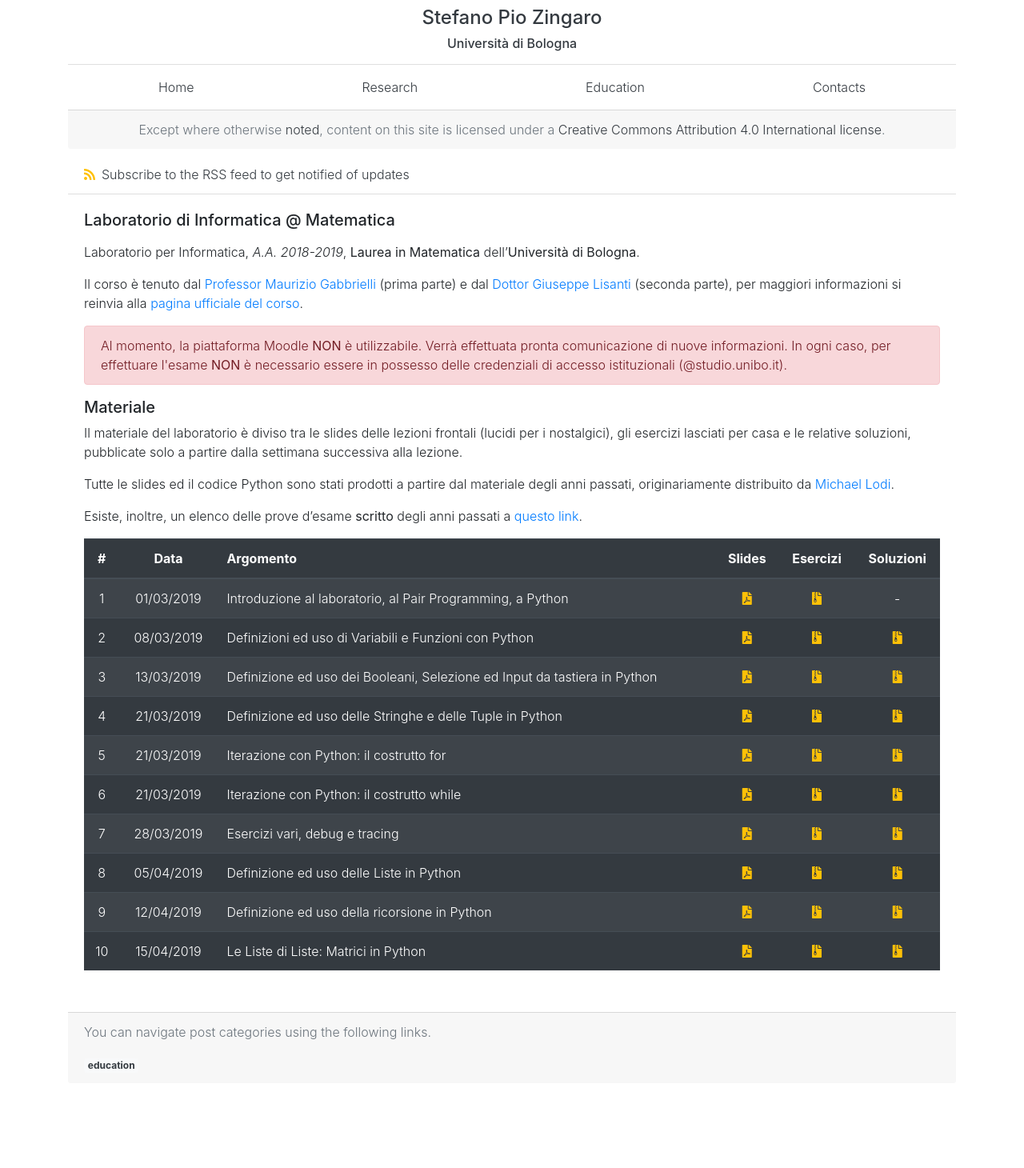
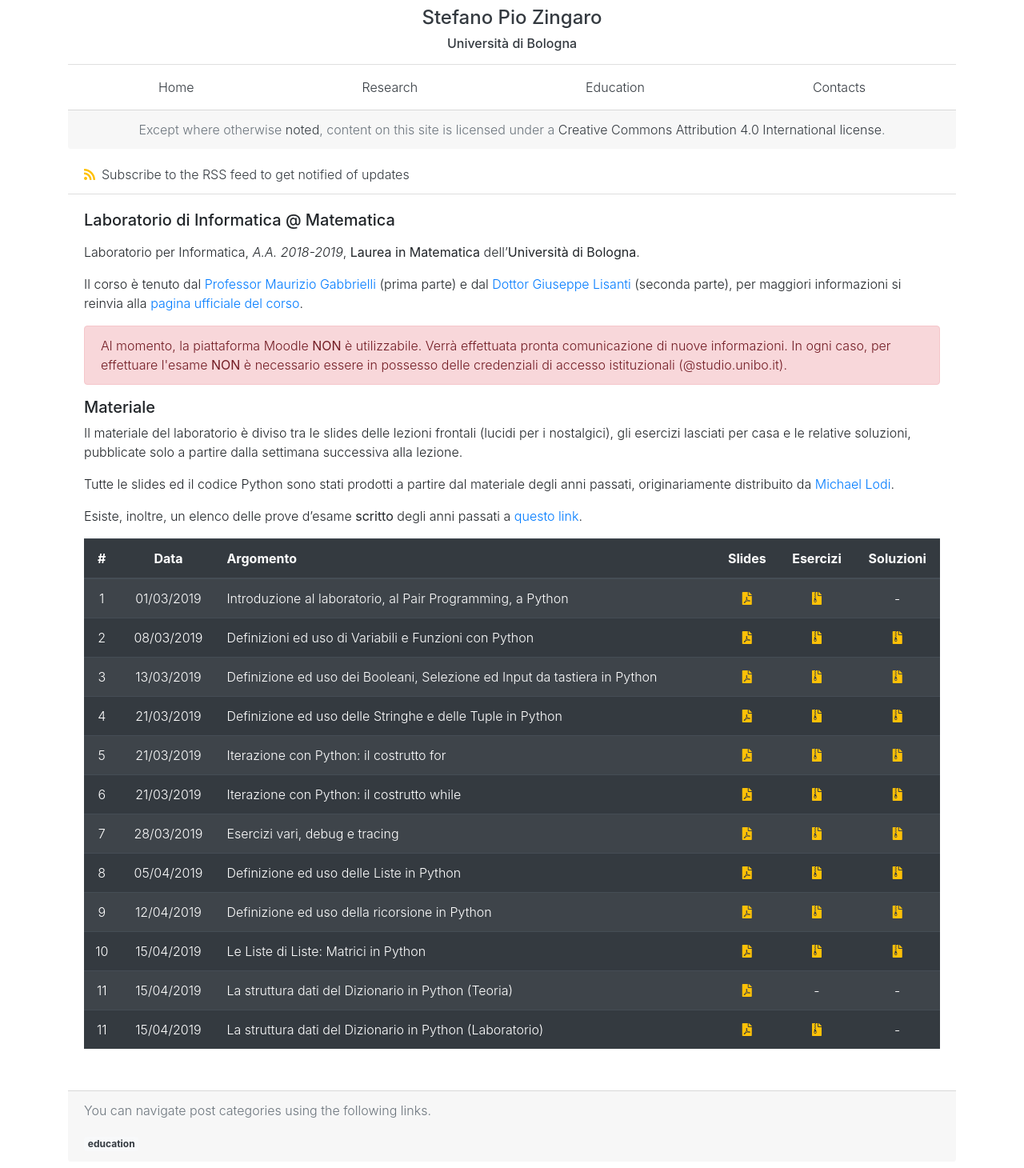
Before and after one commit to saltgz/saltgz.github.io, a Jekyll site: the page built from _posts/2019-02-20-info-mat.md, in a window 1280 px wide. Shown: the whole page at 80% size. Built offline with Jekyll 4.4.1, drawn with Linux system fonts in a browser that asks for light colours; nearby versions of some CDN libraries; before the commit the page ends 1362 px from its top, so only the background shows below that.

Commit message:
upload of new Slides

```diff
--- a/_posts/2019-02-20-info-mat.md
+++ b/_posts/2019-02-20-info-mat.md
@@ -44,15 +44,17 @@ Lodi](https://www.unibo.it/sitoweb/michael.lodi/).
 Esiste, inoltre, un elenco delle prove d'esame **scritto** degli anni passati a
 [questo link](http://www.cs.unibo.it/~martini/MATH/esami/).
 
-|  #  |    Data    | Argomento                                                                 |                                                   Slides                                                   |         Esercizi          |                                                Soluzioni                                                 |
-| :-: | :--------: | ------------------------------------------------------------------------- | :--------------------------------------------------------------------------------------------------------: | :-----------------------: | :------------------------------------------------------------------------------------------------------: |
-|  1  | 01/03/2019 | Introduzione al laboratorio, al Pair Programming, a Python                |   [<i class="fas fa-file-pdf" title="PDF"></i>]({{ "/assets/teaching/slides/python/001_Introduzioni.pdf"   | prepend: site.baseurl }}) | [<i class="fas fa-file-archive" title="ZIP"></i>]({{ "/assets/teaching/esercizi/python/001_Esercizi.zip" | prepend: site.baseurl }}) | - |
-|  2  | 08/03/2019 | Definizioni ed uso di Variabili e Funzioni con Python                     | [<i class="fas fa-file-pdf" title="PDF"></i>]({{ "/assets/teaching/slides/python/002_Definizioni_Base.pdf" | prepend: site.baseurl }}) | [<i class="fas fa-file-archive" title="ZIP"></i>]({{ "/assets/teaching/esercizi/python/002_Esercizi.zip" | prepend: site.baseurl }}) | [<i class="fas fa-file-archive" title="ZIP"></i>]({{ "/assets/teaching/esercizi/python/soluzioni/002_Soluzioni.zip" | prepend: site.baseurl }}) |
-|  3  | 13/03/2019 | Definizione ed uso dei Booleani, Selezione ed Input da tastiera in Python |    [<i class="fas fa-file-pdf" title="PDF"></i>]({{ "/assets/teaching/slides/python/003_Condizioni.pdf"    | prepend: site.baseurl }}) | [<i class="fas fa-file-archive" title="ZIP"></i>]({{ "/assets/teaching/esercizi/python/003_Esercizi.zip" | prepend: site.baseurl }}) | [<i class="fas fa-file-archive" title="ZIP"></i>]({{ "/assets/teaching/esercizi/python/soluzioni/003_Soluzioni.zip" | prepend: site.baseurl }}) |
-|  4  | 21/03/2019 | Definizione ed uso delle Stringhe e delle Tuple in Python                 |  [<i class="fas fa-file-pdf" title="PDF"></i>]({{ "/assets/teaching/slides/python/004_Stringhe_Tuple.pdf"  | prepend: site.baseurl }}) | [<i class="fas fa-file-archive" title="ZIP"></i>]({{ "/assets/teaching/esercizi/python/004_Esercizi.zip" | prepend: site.baseurl }}) | [<i class="fas fa-file-archive" title="ZIP"></i>]({{ "/assets/teaching/esercizi/python/soluzioni/004_Soluzioni.zip" | prepend: site.baseurl }}) |
-|  5  | 21/03/2019 | Iterazione con Python: il costrutto for                                   |      [<i class="fas fa-file-pdf" title="PDF"></i>]({{ "/assets/teaching/slides/python/005_Cicli.pdf"       | prepend: site.baseurl }}) | [<i class="fas fa-file-archive" title="ZIP"></i>]({{ "/assets/teaching/esercizi/python/005_Esercizi.zip" | prepend: site.baseurl }}) | [<i class="fas fa-file-archive" title="ZIP"></i>]({{ "/assets/teaching/esercizi/python/soluzioni/005_Soluzioni.zip" | prepend: site.baseurl }}) |
-|  6  | 21/03/2019 | Iterazione con Python: il costrutto while                                 |      [<i class="fas fa-file-pdf" title="PDF"></i>]({{ "/assets/teaching/slides/python/006_While.pdf"       | prepend: site.baseurl }}) | [<i class="fas fa-file-archive" title="ZIP"></i>]({{ "/assets/teaching/esercizi/python/006_Esercizi.zip" | prepend: site.baseurl }}) | [<i class="fas fa-file-archive" title="ZIP"></i>]({{ "/assets/teaching/esercizi/python/soluzioni/006_Soluzioni.zip" | prepend: site.baseurl }}) |
-|  7  | 28/03/2019 | Esercizi vari, debug e tracing                                            |      [<i class="fas fa-file-pdf" title="PDF"></i>]({{ "/assets/teaching/slides/python/007_Debug.pdf"       | prepend: site.baseurl }}) | [<i class="fas fa-file-archive" title="ZIP"></i>]({{ "/assets/teaching/esercizi/python/007_Esercizi.zip" | prepend: site.baseurl }}) | [<i class="fas fa-file-archive" title="ZIP"></i>]({{ "/assets/teaching/esercizi/python/soluzioni/007_Soluzioni.zip" | prepend: site.baseurl }}) |
-|  8  | 05/04/2019 | Definizione ed uso delle Liste in Python                                  |      [<i class="fas fa-file-pdf" title="PDF"></i>]({{ "/assets/teaching/slides/python/008_Liste.pdf"       | prepend: site.baseurl }}) | [<i class="fas fa-file-archive" title="ZIP"></i>]({{ "/assets/teaching/esercizi/python/008_Esercizi.zip" | prepend: site.baseurl }}) | [<i class="fas fa-file-archive" title="ZIP"></i>]({{ "/assets/teaching/esercizi/python/soluzioni/008_Soluzioni.zip" | prepend: site.baseurl }}) |
-|  9  | 12/04/2019 | Definizione ed uso della ricorsione in Python                             |    [<i class="fas fa-file-pdf" title="PDF"></i>]({{ "/assets/teaching/slides/python/009_Ricorsione.pdf"    | prepend: site.baseurl }}) | [<i class="fas fa-file-archive" title="ZIP"></i>]({{ "/assets/teaching/esercizi/python/009_Esercizi.zip" | prepend: site.baseurl }}) | [<i class="fas fa-file-archive" title="ZIP"></i>]({{ "/assets/teaching/esercizi/python/soluzioni/009_Soluzioni.zip" | prepend: site.baseurl }}) |
-| 10  | 15/04/2019 | Le Liste di Liste: Matrici in Python                                      |     [<i class="fas fa-file-pdf" title="PDF"></i>]({{ "/assets/teaching/slides/python/010_Matrici.pdf"      | prepend: site.baseurl }}) | [<i class="fas fa-file-archive" title="ZIP"></i>]({{ "/assets/teaching/esercizi/python/010_Esercizi.zip" | prepend: site.baseurl }}) | [<i class="fas fa-file-archive" title="ZIP"></i>]({{ "/assets/teaching/esercizi/python/soluzioni/010_Soluzioni.zip" | prepend: site.baseurl }}) |
+|  #  |    Data    | Argomento                                                                 |                                                      Slides                                                       |                                                      Esercizi                                                      |                                                Soluzioni                                                 |
+| :-: | :--------: | ------------------------------------------------------------------------- | :---------------------------------------------------------------------------------------------------------------: | :----------------------------------------------------------------------------------------------------------------: | :------------------------------------------------------------------------------------------------------: |
+|  1  | 01/03/2019 | Introduzione al laboratorio, al Pair Programming, a Python                |      [<i class="fas fa-file-pdf" title="PDF"></i>]({{ "/assets/teaching/slides/python/001_Introduzioni.pdf"       |                                             prepend: site.baseurl }})                                              | [<i class="fas fa-file-archive" title="ZIP"></i>]({{ "/assets/teaching/esercizi/python/001_Esercizi.zip" | prepend: site.baseurl }}) | - |
+|  2  | 08/03/2019 | Definizioni ed uso di Variabili e Funzioni con Python                     |    [<i class="fas fa-file-pdf" title="PDF"></i>]({{ "/assets/teaching/slides/python/002_Definizioni_Base.pdf"     |                                             prepend: site.baseurl }})                                              | [<i class="fas fa-file-archive" title="ZIP"></i>]({{ "/assets/teaching/esercizi/python/002_Esercizi.zip" | prepend: site.baseurl }}) | [<i class="fas fa-file-archive" title="ZIP"></i>]({{ "/assets/teaching/esercizi/python/soluzioni/002_Soluzioni.zip" | prepend: site.baseurl }}) |
+|  3  | 13/03/2019 | Definizione ed uso dei Booleani, Selezione ed Input da tastiera in Python |       [<i class="fas fa-file-pdf" title="PDF"></i>]({{ "/assets/teaching/slides/python/003_Condizioni.pdf"        |                                             prepend: site.baseurl }})                                              | [<i class="fas fa-file-archive" title="ZIP"></i>]({{ "/assets/teaching/esercizi/python/003_Esercizi.zip" | prepend: site.baseurl }}) | [<i class="fas fa-file-archive" title="ZIP"></i>]({{ "/assets/teaching/esercizi/python/soluzioni/003_Soluzioni.zip" | prepend: site.baseurl }}) |
+|  4  | 21/03/2019 | Definizione ed uso delle Stringhe e delle Tuple in Python                 |     [<i class="fas fa-file-pdf" title="PDF"></i>]({{ "/assets/teaching/slides/python/004_Stringhe_Tuple.pdf"      |                                             prepend: site.baseurl }})                                              | [<i class="fas fa-file-archive" title="ZIP"></i>]({{ "/assets/teaching/esercizi/python/004_Esercizi.zip" | prepend: site.baseurl }}) | [<i class="fas fa-file-archive" title="ZIP"></i>]({{ "/assets/teaching/esercizi/python/soluzioni/004_Soluzioni.zip" | prepend: site.baseurl }}) |
+|  5  | 21/03/2019 | Iterazione con Python: il costrutto for                                   |          [<i class="fas fa-file-pdf" title="PDF"></i>]({{ "/assets/teaching/slides/python/005_Cicli.pdf"          |                                             prepend: site.baseurl }})                                              | [<i class="fas fa-file-archive" title="ZIP"></i>]({{ "/assets/teaching/esercizi/python/005_Esercizi.zip" | prepend: site.baseurl }}) | [<i class="fas fa-file-archive" title="ZIP"></i>]({{ "/assets/teaching/esercizi/python/soluzioni/005_Soluzioni.zip" | prepend: site.baseurl }}) |
+|  6  | 21/03/2019 | Iterazione con Python: il costrutto while                                 |          [<i class="fas fa-file-pdf" title="PDF"></i>]({{ "/assets/teaching/slides/python/006_While.pdf"          |                                             prepend: site.baseurl }})                                              | [<i class="fas fa-file-archive" title="ZIP"></i>]({{ "/assets/teaching/esercizi/python/006_Esercizi.zip" | prepend: site.baseurl }}) | [<i class="fas fa-file-archive" title="ZIP"></i>]({{ "/assets/teaching/esercizi/python/soluzioni/006_Soluzioni.zip" | prepend: site.baseurl }}) |
+|  7  | 28/03/2019 | Esercizi vari, debug e tracing                                            |          [<i class="fas fa-file-pdf" title="PDF"></i>]({{ "/assets/teaching/slides/python/007_Debug.pdf"          |                                             prepend: site.baseurl }})                                              | [<i class="fas fa-file-archive" title="ZIP"></i>]({{ "/assets/teaching/esercizi/python/007_Esercizi.zip" | prepend: site.baseurl }}) | [<i class="fas fa-file-archive" title="ZIP"></i>]({{ "/assets/teaching/esercizi/python/soluzioni/007_Soluzioni.zip" | prepend: site.baseurl }}) |
+|  8  | 05/04/2019 | Definizione ed uso delle Liste in Python                                  |          [<i class="fas fa-file-pdf" title="PDF"></i>]({{ "/assets/teaching/slides/python/008_Liste.pdf"          |                                             prepend: site.baseurl }})                                              | [<i class="fas fa-file-archive" title="ZIP"></i>]({{ "/assets/teaching/esercizi/python/008_Esercizi.zip" | prepend: site.baseurl }}) | [<i class="fas fa-file-archive" title="ZIP"></i>]({{ "/assets/teaching/esercizi/python/soluzioni/008_Soluzioni.zip" | prepend: site.baseurl }}) |
+|  9  | 12/04/2019 | Definizione ed uso della ricorsione in Python                             |       [<i class="fas fa-file-pdf" title="PDF"></i>]({{ "/assets/teaching/slides/python/009_Ricorsione.pdf"        |                                             prepend: site.baseurl }})                                              | [<i class="fas fa-file-archive" title="ZIP"></i>]({{ "/assets/teaching/esercizi/python/009_Esercizi.zip" | prepend: site.baseurl }}) | [<i class="fas fa-file-archive" title="ZIP"></i>]({{ "/assets/teaching/esercizi/python/soluzioni/009_Soluzioni.zip" | prepend: site.baseurl }}) |
+| 10  | 15/04/2019 | Le Liste di Liste: Matrici in Python                                      |         [<i class="fas fa-file-pdf" title="PDF"></i>]({{ "/assets/teaching/slides/python/010_Matrici.pdf"         |                                             prepend: site.baseurl }})                                              | [<i class="fas fa-file-archive" title="ZIP"></i>]({{ "/assets/teaching/esercizi/python/010_Esercizi.zip" | prepend: site.baseurl }}) | [<i class="fas fa-file-archive" title="ZIP"></i>]({{ "/assets/teaching/esercizi/python/soluzioni/010_Soluzioni.zip" | prepend: site.baseurl }}) |
+| 11  | 15/04/2019 | La struttura dati del Dizionario in Python (Teoria)                       | [<i class="fas fa-file-pdf" title="PDF"></i>](https://drive.google.com/open?id=1lt2F0-ztMxLPxUiZcqdcZ6KKIQtdue9y) |                                                         -                                                          |                                                    -                                                     |
+| 11  | 15/04/2019 | La struttura dati del Dizionario in Python (Laboratorio)                  |      [<i class="fas fa-file-pdf" title="PDF"></i>](https://www.dropbox.com/s/l9euij57ka25rfj/Lab11.pdf?dl=0)      | [<i class="fas fa-file-archive" title="ZIP"></i>](https://www.dropbox.com/s/7iu73yuqg16e44f/011_Esercizi.zip?dl=0) |                                                    -                                                     |
```
